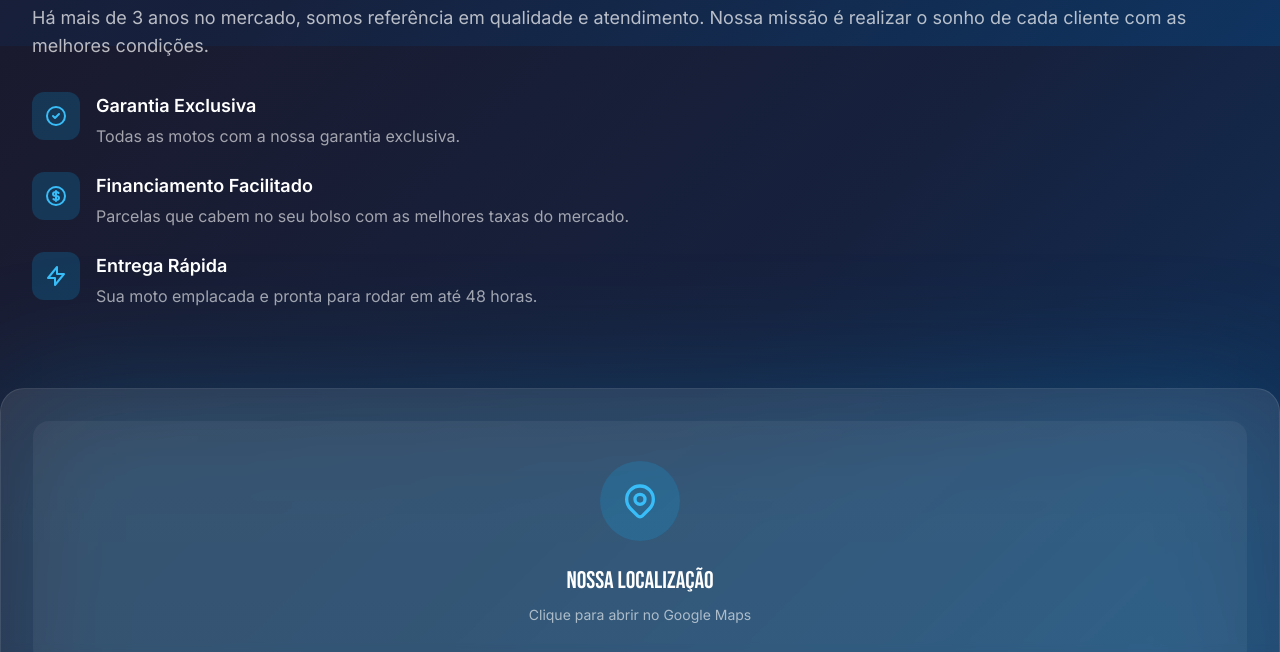
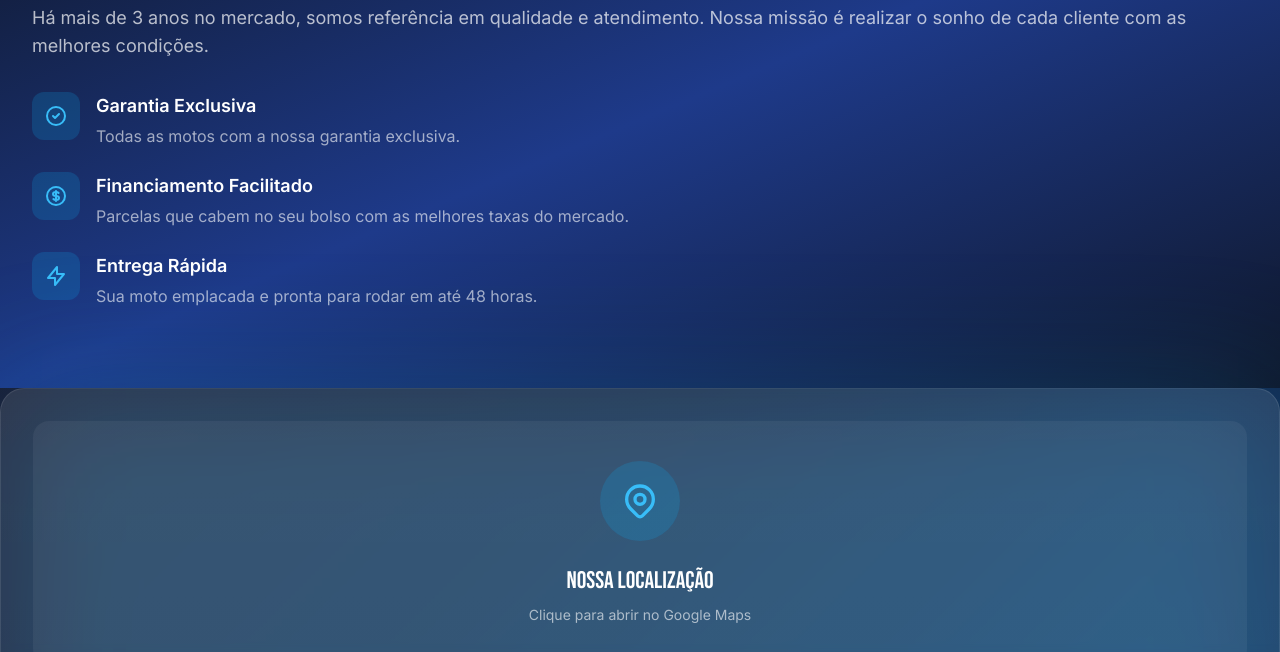
Before and after one commit to Silva-victor98/T-Power-Motos, a plain HTML site: page index.html in a window 1280 px wide. Shown: the part 2354-3006 px from the top of the page. Drawn offline with nearby package versions, Linux system fonts and the light colour scheme.

Commit message:
Update index.html

```diff
--- a/index.html
+++ b/index.html
@@ -339,7 +339,7 @@
   </button>
 </div>
 </section>
-   <section class="py-20">
+   <section class="py-20 bg-gradient-to-br from-slate-900 via-blue-900 to-slate-900">
   <div class="max-w-7xl mx-auto px-4 sm:px-6 lg:px-8">
        <h2 class="font-display text-4xl sm:text-5xl tracking-wide mb-6">
         POR QUE ESCOLHER A <span class="text-sky-400">T-POWER MOTOS</span>?</h2>
@@ -381,8 +381,7 @@
       <div class="relative">
        <div class="absolute inset-0 bg-sky-500/20 rounded-3xl blur-3xl"></div>
        <div class="relative card-gradient backdrop-blur-sm rounded-3xl border border-white/10 p-8">
-       <a
-  href="https://maps.app.goo.gl/Ywv6CSnBtteLyETU6"
+       <a href="https://maps.app.goo.gl/Ywv6CSnBtteLyETU6"
   target="_blank"
   class="block"
 >
```
